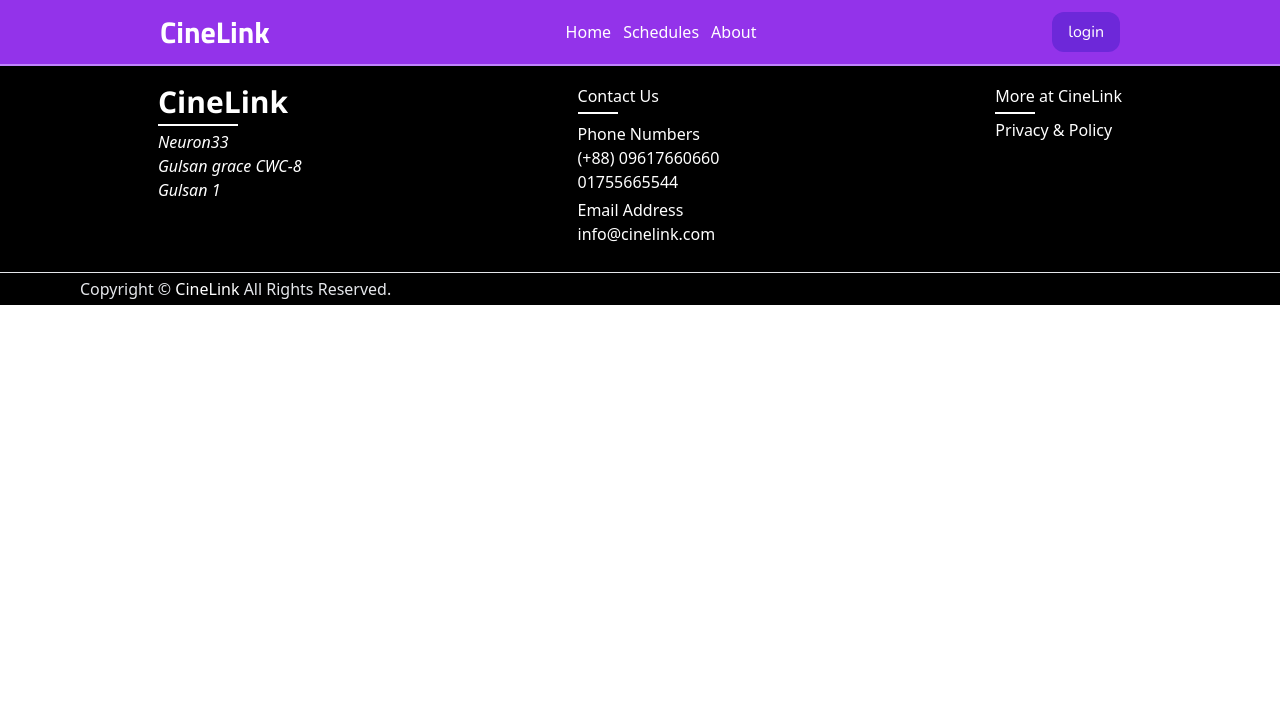
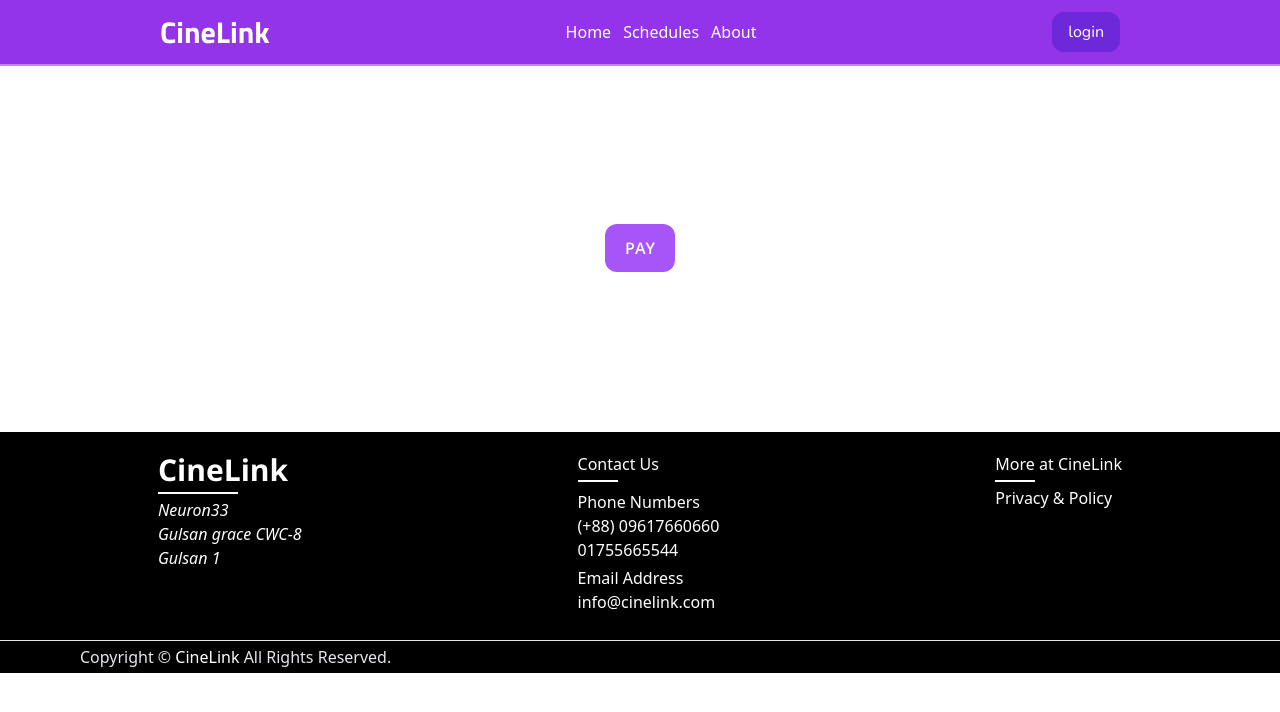
Before and after one commit to Praptomark/CineLinkFrontend, a SvelteKit app: page /forAuthenticated/payment in a window 1280 px wide. Shown: the top 712 px of the page. Built offline with nearby package versions, Linux system fonts and the light colour scheme; a web font is replaced by a local one.

Commit message:
connected more apis

```diff
--- a/src/routes/forAll/about/+page.svelte
+++ b/src/routes/forAll/about/+page.svelte
@@ -1,18 +1,18 @@
 <script>
-    const name = "name"
-    const pic = ""
+    const name = "Cine Link"
+    const pic = "./pexels-pavel-danilyuk-7234294.jpg"
     const about = "Lorem ipsum dolor sit amet consectetur, adipisicing elit. Doloremque nihil dolore rerum repellat corporis esse, sint earum delectus ducimus, minima nesciunt ea. Error architecto, qui sit tempora possimus doloremque facere?"
 </script>
 
 <div class="py-20 flex flex-col justify-center items-center">
     <div class="flex flex-col items-center gap-5">
         <div class="w-[10rem] h-[10rem]">
-            <img src="/{pic}" alt="owner" class="w-full h-full object-cover object-center rounded-full">
+            <img src="/{pic}" alt="owner" class="w-full h-full object-cover object-center rounded-full border-4 border-purple-500">
         </div>
         <div class="flex flex-col items-center">
             <h1 class="text center font-nunito text-4xl font-bold text-violet-500">{name}</h1>
             <div class="h-0 border w-40 border-violet-800 mt-1 mb-3"/>
-            <p class="font-opensans w-[30rem] p-3">{about}</p>
+            <p class="font-opensans w-[30rem] p-3 text-center">{about}</p>
         </div>
     </div>
 </div>
--- a/src/routes/forAuthenticated/cart/+page.svelte
+++ b/src/routes/forAuthenticated/cart/+page.svelte
@@ -1,5 +1,5 @@
 <script>
-    import { onMount } from "svelte";
+    import { goto } from "$app/navigation";
 
     function getCookie(name) {
         const cookies = document.cookie.split(";");
@@ -27,6 +27,7 @@
     }
 
     async function make_cart() {
+
         const token = getCookie("jwt_token");
         let response = await fetch(`http://127.0.0.1:8000/api/create-cart/`, {
             method: "POST",
@@ -35,9 +36,12 @@
                 Authorization: `Token ${token}`,
             },
         });
+        await goto("/forAuthenticated/payment")
+        if (response.ok) {
+            const responseData = await response.json();
+            return(responseData)
+        }
 
-        const responseData = await response.json();
-        return(responseData)
     }
     console.log(get_cartproducts())
 </script>
--- a/src/routes/forAuthenticated/payment/+page.svelte
+++ b/src/routes/forAuthenticated/payment/+page.svelte
@@ -1,3 +1,34 @@
 <script>
+    import { goto } from "$app/navigation";
 
+function getCookie(name) {
+    const cookies = document.cookie.split(";");
+    for (let i = 0; i < cookies.length; i++) {
+        const cookie = cookies[i].trim();
+        if (cookie.startsWith(name + "=")) {
+            return cookie.substring(name.length + 1);
+        }
+    }
+    return null;
+}
+
+async function booked() {
+    const token = getCookie("jwt_token");
+    let response = await fetch(`http://127.0.0.1:8000/api/booking/`, {
+        method: "POST",
+        headers: {
+            "Content-Type": "application/json",
+            Authorization: `Token ${token}`,
+        },
+    });
+    await goto("/")
+    const responseData = await response.json();
+    return(responseData)
+}
 </script>
+
+<div>
+    <div class="flex flex-col items-center justify-center py-[10rem]">
+        <button on:click={booked} class="py-3 px-5 rounded-xl font-opensans font-semibold bg-purple-500 text-white">PAY</button>
+    </div>
+</div>
```
